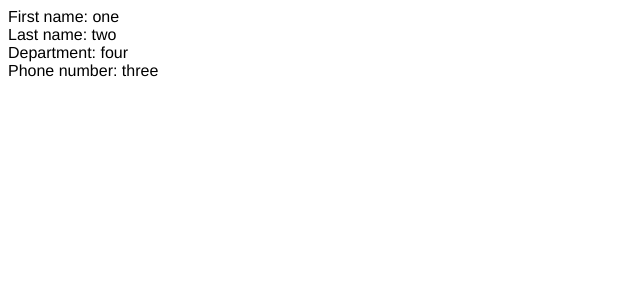
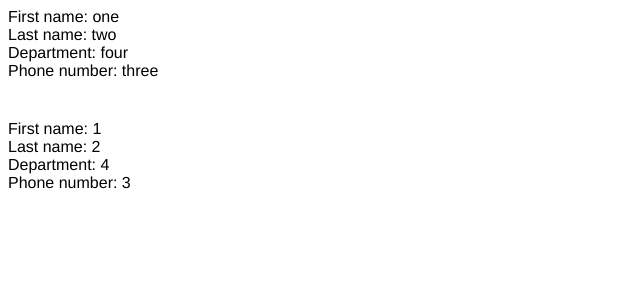
Before and after one commit to lorenzo-dallamuta/contact-book, a Vue app in the folder frontend/: page / in a window 1280 px wide. Shown: the top 300 px of the page, without its empty margins (0-640 px from the left). Built offline with nearby package versions, Linux system fonts and the light colour scheme.

Commit message:
component: contact-list

```diff
--- a/frontend/src/App.vue
+++ b/frontend/src/App.vue
@@ -1,25 +1,30 @@
 <template>
-  <ContactDetail :contact="test" ></ContactDetail>
+    <ContactList :contacts="test"></ContactList>
 </template>
 
 <script lang="ts">
-import { defineComponent } from "vue";
-import ContactDetail from "./components/ContactDetail.vue";
+import { defineComponent } from "vue";;
+import ContactList from "./components/ContactList.vue"
 
 export default defineComponent({
   name: "App",
   components: {
-    ContactDetail
+    ContactList
   },
   // TODO: remove temporary data stub
   data() {
       return {
-          test: {
+          test: [{
               firstName: "one",
               lastName: "two",
               phoneNumber: "three",
               department: "four",
-          }
+          }, {
+              firstName: "1",
+              lastName: "2",
+              phoneNumber: "3",
+              department: "4",
+          }]
       }
   }
 });
--- a/frontend/src/components/ContactDetail.vue
+++ b/frontend/src/components/ContactDetail.vue
@@ -9,7 +9,7 @@
 
 <script lang="ts">
 import { defineComponent, PropType } from 'vue'
-import { Contact } from "../types"
+import { Contact } from "@/types"
 
 export default defineComponent({
     name: "ContactDetail",
--- /dev/null
+++ b/frontend/src/components/ContactList.vue
@@ -0,0 +1,29 @@
+<template>
+    <div id="contact-list">
+        <ContactDetail class="contact-detail" v-for="(contact, index) in contacts" :contact="contact" :key="index"></ContactDetail>
+    </div>
+</template>
+
+<script lang="ts">
+import { defineComponent, PropType } from 'vue'
+import { Contact } from '@/types'
+import ContactDetail from './ContactDetail.vue'
+
+export default defineComponent({
+    name: "ContactList",
+    components: {
+        ContactDetail
+    },
+    props: {
+        contacts: {
+            type: Array as PropType<Array<Contact>>
+        }
+    }
+})
+</script>
+
+<style scoped>
+    .contact-detail {
+        margin-bottom: 2.5rem;
+    }
+</style>
```
